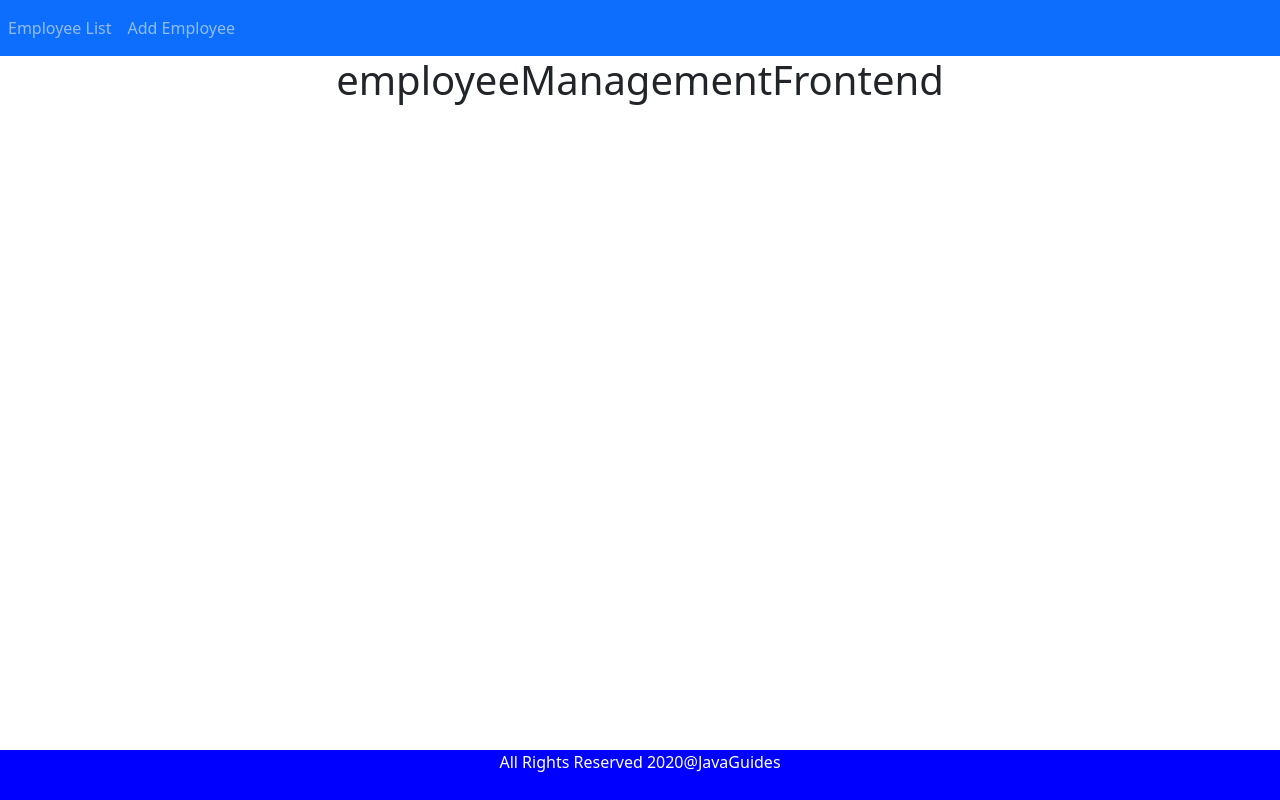
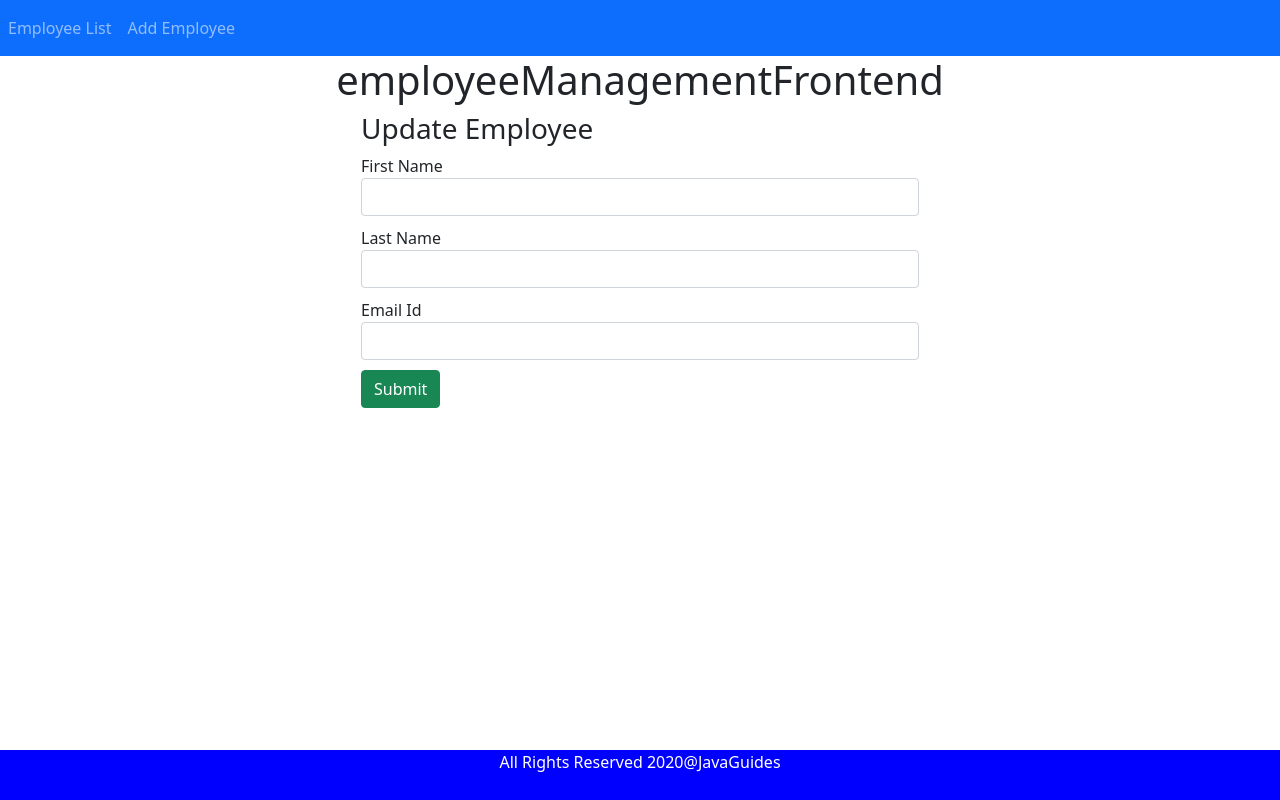
Before and after one commit to poorna99122/employeeManagementFrontend, an Angular app: page /update-employee/1 in a window 1280 px wide. Before the commit this address led to /. Built offline with nearby package versions, Linux system fonts and the light colour scheme; no server answers.

Commit message:
added update component

```diff
--- a/src/app/app-routing.module.ts
+++ b/src/app/app-routing.module.ts
@@ -2,10 +2,12 @@
 import { EmployeeListComponent } from './employee-list/employee-list.component';
 import { NgModule } from '@angular/core';
 import { RouterModule, Routes } from '@angular/router';
+import { UpdateEmployeeComponent } from './update-employee/update-employee.component';
 
 const routes: Routes = [
   {path : 'employees', component: EmployeeListComponent},
   {path : 'create-employee', component: CreateEmployeeComponent },
+  {path : 'update-employee/:id', component: UpdateEmployeeComponent },
   {path : '', redirectTo: 'employees', pathMatch: 'full'}
 ];
 
--- a/src/app/app.module.ts
+++ b/src/app/app.module.ts
@@ -7,12 +7,14 @@
 import {HttpClientModule} from '@angular/common/http';
 import { CreateEmployeeComponent } from './create-employee/create-employee.component';
 import { FormsModule } from '@angular/forms';
+import { UpdateEmployeeComponent } from './update-employee/update-employee.component';
 
 @NgModule({
   declarations: [
     AppComponent,
     EmployeeListComponent,
-    CreateEmployeeComponent
+    CreateEmployeeComponent,
+    UpdateEmployeeComponent
   ],
   imports: [
     BrowserModule,
--- a/src/app/employee-list/employee-list.component.html
+++ b/src/app/employee-list/employee-list.component.html
@@ -6,6 +6,7 @@
         <th>First Name </th>
         <th>Last Name </th>
         <th>Email Id </th>
+        <th> Actions </th>
     </tr>
 </thead>
 <tbody>
@@ -16,6 +17,10 @@
             <td>{{ employee.lastName}}</td>
             <td>{{ employee.emailId}}</td>
 
+            <td>
+                <button (click) = "updateEmployee(employee.id)" class="btn btn-info"> Update </button>
+            </td>
+
     </tr>
 </tbody>
 </table>
--- a/src/app/employee-list/employee-list.component.ts
+++ b/src/app/employee-list/employee-list.component.ts
@@ -1,6 +1,7 @@
 import { EmployeeService } from './../employee.service';
 import { Component, OnInit } from '@angular/core';
 import { Employee } from '../employee';
+import { Router } from '@angular/router';
 
 
 @Component({
@@ -14,7 +15,7 @@
   // This property we can use in employee list html
   employees : Employee[];
 
-  constructor(private employeeService : EmployeeService) { }
+  constructor(private employeeService : EmployeeService, private router : Router) { }
 
   ngOnInit(): void {
 
@@ -28,4 +29,11 @@
     })
   }
 
+updateEmployee(id : number){
+  this.router.navigate(['update-employee', id]);
 }
+
+
+
+
+}
--- a/src/app/employee.service.ts
+++ b/src/app/employee.service.ts
@@ -25,5 +25,13 @@
     return this.httpClient.post(`${this.baseURL}`, employee);
   }
 
+  getEmployeeById(id : number) : Observable<Employee> {
+    return this.httpClient.get<Employee>(`${this.baseURL}/${id}`);
+  }
+
+  updateEmployee(id: number, employee: Employee): Observable<Object>{
+    return this.httpClient.put(`${this.baseURL}/${id}`, employee);
+  }
+
 
 }
--- /dev/null
+++ b/src/app/update-employee/update-employee.component.css
@@ -0,0 +1 @@
+input { margin-bottom: 10px; }
--- /dev/null
+++ b/src/app/update-employee/update-employee.component.html
@@ -0,0 +1,28 @@
+<!-- Updating a form -->
+
+<div class="col-md-6 offset-md-3">
+
+
+    <h3>Update Employee</h3>
+    <form (ngSubmit)="onSubmit()">
+
+
+      <div class="form-group">
+        <label for=""> First Name</label>
+        <input type="text" class="form-control" id="firstName" [(ngModel)]="employee.firstName" name="firstName">
+      </div>
+      <div class="form-group">
+        <label for=""> Last Name</label>
+        <input type="text" class="form-control" id="lastName" [(ngModel)]="employee.lastName" name="firstName">
+      </div>
+      <div class="form-group">
+        <label for=""> Email Id </label>
+        <input type="email" class="form-control" id="emailId" [(ngModel)]="employee.emailId" name="emailId">
+
+      </div>
+
+      <button class="btn btn-success" type="submit"> Submit </button>
+
+
+    </form>
+  </div>
--- /dev/null
+++ b/src/app/update-employee/update-employee.component.ts
@@ -0,0 +1,37 @@
+import { Component, OnInit } from '@angular/core';
+import { ActivatedRoute, Router } from '@angular/router';
+import { Employee } from '../employee';
+import { EmployeeService } from '../employee.service';
+
+@Component({
+  selector: 'app-update-employee',
+  templateUrl: './update-employee.component.html',
+  styleUrls: ['./update-employee.component.css']
+})
+export class UpdateEmployeeComponent implements OnInit {
+
+  id: number;
+  employee: Employee = new Employee();
+  constructor(private employeeService: EmployeeService,
+    private route: ActivatedRoute,
+    private router: Router) { }
+
+  ngOnInit(): void {
+    this.id = this.route.snapshot.params['id'];
+
+    this.employeeService.getEmployeeById(this.id).subscribe(data => {
+      this.employee = data;
+    }, error => console.log(error));
+  }
+
+  onSubmit(){
+    this.employeeService.updateEmployee(this.id, this.employee).subscribe( data =>{
+      this.goToEmployeeList();
+    }
+    , error => console.log(error));
+  }
+
+  goToEmployeeList(){
+    this.router.navigate(['/employees']);
+  }
+}
```
Also changed, not shown: 1 other file (tests, documents, lock files or other folders).
